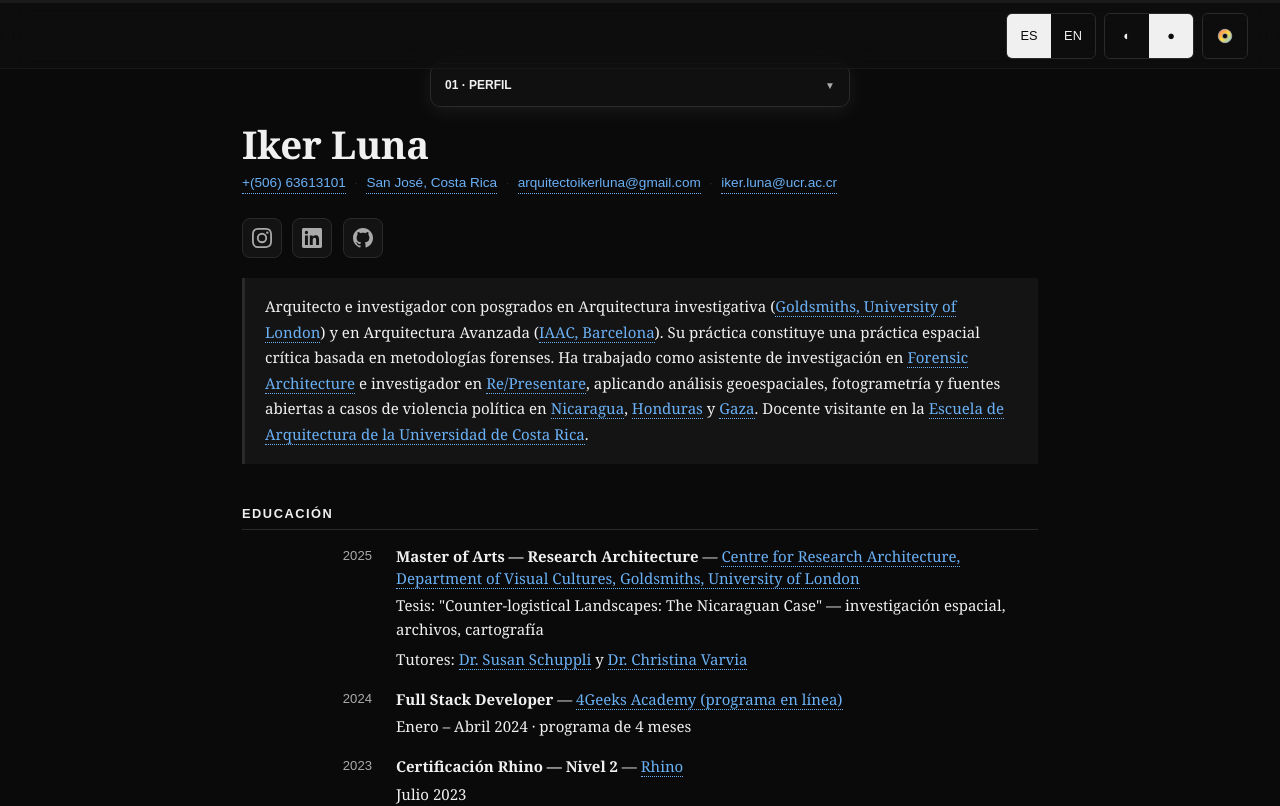
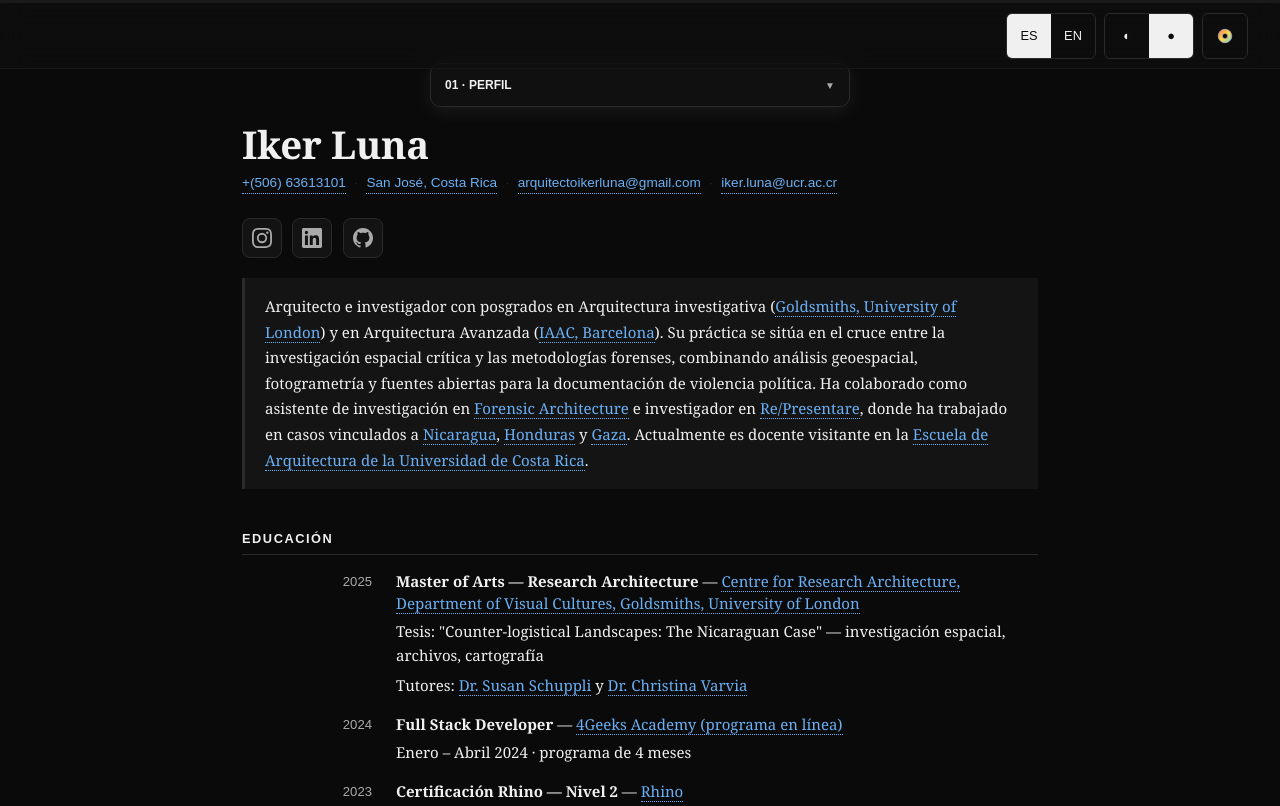
Before and after one commit to iluna007/il, a React (Vite) app: page / in a window 1280 px wide. Shown: the top 806 px of the page. Built offline with nearby package versions, Linux system fonts and the light colour scheme.

Commit message:
Refine Spanish bio wording.

```diff
--- a/src/data/cvData.js
+++ b/src/data/cvData.js
@@ -55,7 +55,7 @@
     contact,
     socialLinks,
     bio: {
-      text: "Arquitecto e investigador con posgrados en Arquitectura investigativa ({Goldsmiths, University of London}) y en Arquitectura Avanzada ({IAAC, Barcelona}). Su práctica constituye una práctica espacial crítica basada en metodologías forenses. Ha trabajado como asistente de investigación en {Forensic Architecture} e investigador en {Re/Presentare}, aplicando análisis geoespaciales, fotogrametría y fuentes abiertas a casos de violencia política en {Nicaragua}, {Honduras} y {Gaza}. Docente visitante en la {Escuela de Arquitectura de la Universidad de Costa Rica}.",
+      text: "Arquitecto e investigador con posgrados en Arquitectura investigativa ({Goldsmiths, University of London}) y en Arquitectura Avanzada ({IAAC, Barcelona}). Su práctica se sitúa en el cruce entre la investigación espacial crítica y las metodologías forenses, combinando análisis geoespacial, fotogrametría y fuentes abiertas para la documentación de violencia política. Ha colaborado como asistente de investigación en {Forensic Architecture} e investigador en {Re/Presentare}, donde ha trabajado en casos vinculados a {Nicaragua}, {Honduras} y {Gaza}. Actualmente es docente visitante en la {Escuela de Arquitectura de la Universidad de Costa Rica}.",
       links: {
         "Goldsmiths, University of London": "https://www.gold.ac.uk/",
         "IAAC, Barcelona": "https://iaac.net/",
```
